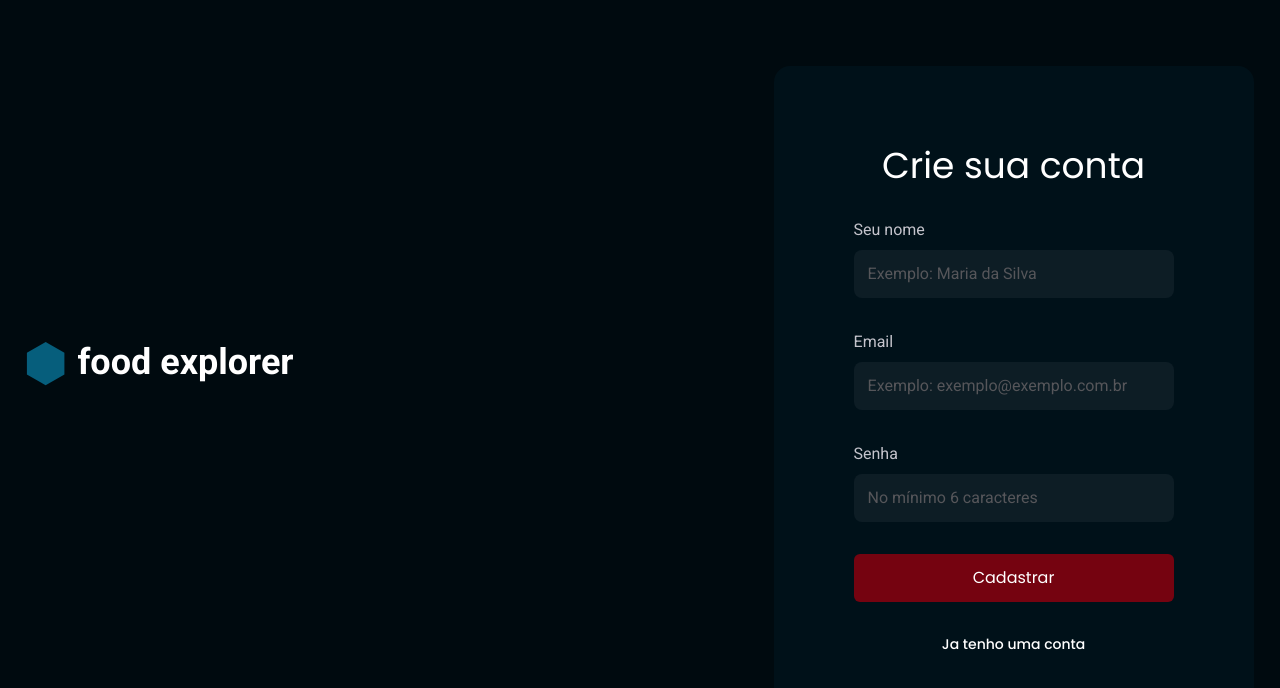
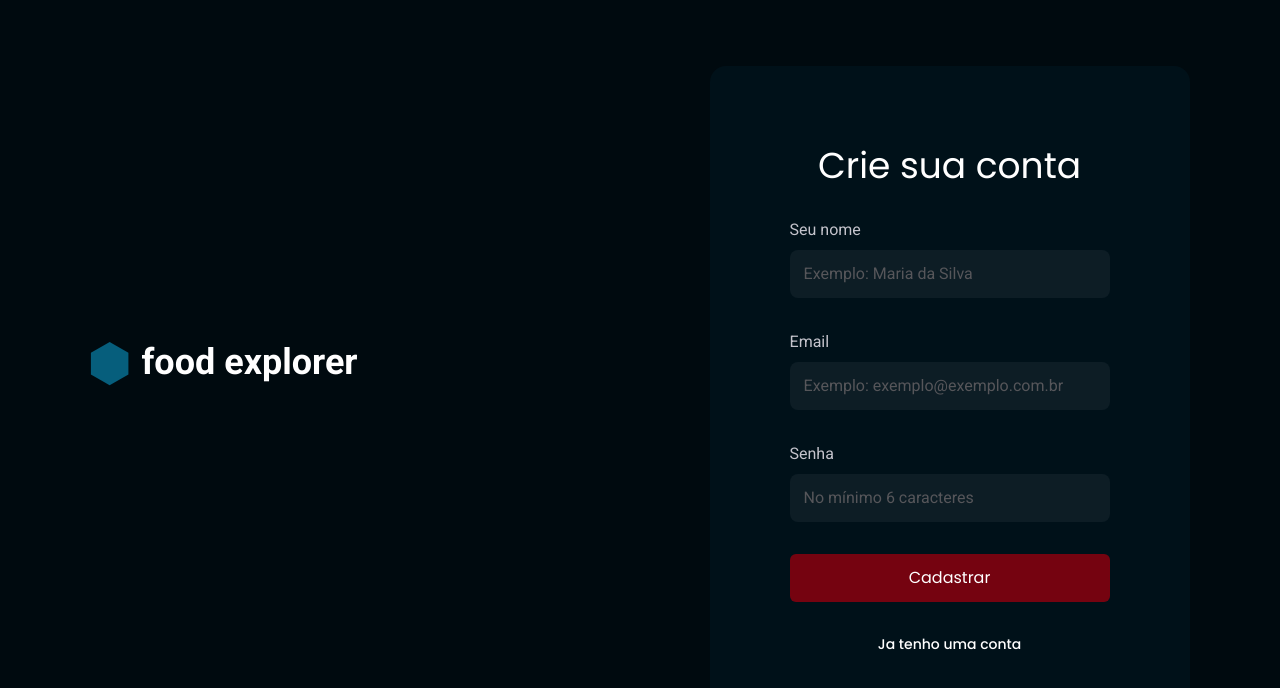
Before and after one commit to gabislera/Food-explorer-fullstack, a React (Vite) app in the folder web/: page /register in a window 1280 px wide. Shown: the top 688 px of the page. Built offline with nearby package versions, Linux system fonts and the light colour scheme.

Commit message:
changed signin signup gap

```diff
--- a/web/src/pages/SignIn.tsx
+++ b/web/src/pages/SignIn.tsx
@@ -35,7 +35,7 @@ export function SignIn() {
 
   return (
     <div className="h-screen bg-dark-400 flex">
-      <div className="flex mx-auto flex-col items-center mt-40 md:flex-row md:mt-0 md:gap-[30rem] ">
+      <div className="flex mx-auto flex-col items-center mt-40 md:flex-row md:mt-0 md:gap-[22rem] ">
         <div className="flex gap-3 mb-[4.56rem]">
           <img src={polygon} alt="" />
           <h1 className="text-light-100 text-4xl font-bold flex-shrink-0 ">
--- a/web/src/pages/SignUp.tsx
+++ b/web/src/pages/SignUp.tsx
@@ -48,7 +48,7 @@ export function SignUp() {
   }
   return (
     <div className="h-screen bg-dark-400 flex">
-      <div className="flex mx-auto flex-col items-center mt-40 md:flex-row md:mt-0 md:gap-[30rem]">
+      <div className="flex mx-auto flex-col items-center mt-40 md:flex-row md:mt-0 md:gap-[22rem]">
         <div className="flex gap-3 mb-[4.56rem]">
           <img src={polygon} alt="" />
           <h1 className="text-light-100 text-4xl font-bold flex-shrink-0 ">
```
